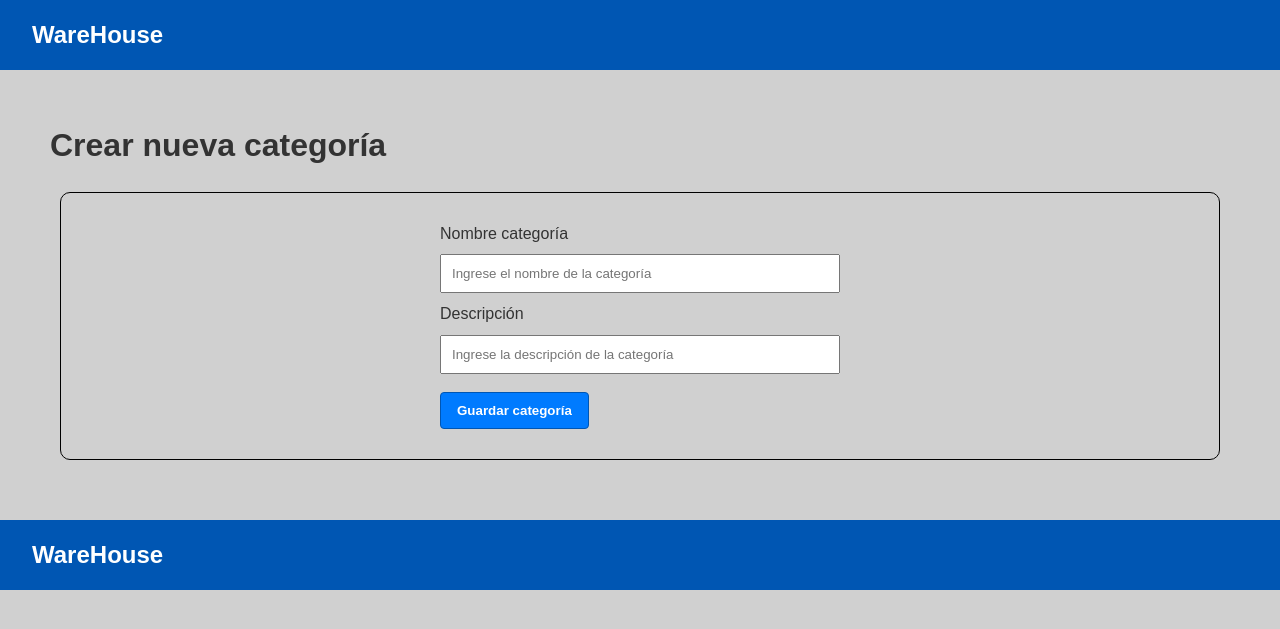
After one commit to donutee97/warehouse, a Django app: page /categorias/crear/ in a window 1280 px wide. The commit adds this page. Shown: the top 629 px of the page. Run offline with Django 5.2, Linux system fonts and the light colour scheme.

Commit message:
Actualizaciónes a app categorias

```diff
--- /dev/null
+++ b/apps/categorias/templates/categorias/crear.html
@@ -0,0 +1,22 @@
+{% extends "base.html" %}
+
+{% block title %} Crear formulario {% endblock  %}
+
+{% block content %}
+    <div class='encabezado-body'>
+        <h1> Crear nueva categoría </h1>
+    </div>
+
+    <div class="contenedor-body">
+        <form action="{% url "categorias:crear" %}" method='POST'>
+            {% csrf_token %}
+            <label for="nombre">Nombre categoría</label>
+            <input type="text" name="nombre" id="nombre" placeholder="Ingrese el nombre de la categoría" >
+
+            <label for="descripcion">Descripción</label>
+            <input type="text" name="descripcion" id="descripcion" placeholder="Ingrese la descripción de la categoría" >
+
+            <button class="boton" type="submit">Guardar categoría</button>
+        </form>
+    </div>
+{% endblock  %}
--- a/apps/categorias/urls.py
+++ b/apps/categorias/urls.py
@@ -4,5 +4,7 @@ from . import views
 app_name= 'categorias'
 
 urlpatterns = [
-    path('', views.lista_categorias, name='lista_categorias')
+    path('', views.lista_categorias, name='lista_categorias'),
+    path('<int:pk>', views.detalle, name='detalle'),
+    path('crear/', views.crear, name='crear'),
 ]
--- a/apps/categorias/views.py
+++ b/apps/categorias/views.py
@@ -1,7 +1,20 @@
-from django.shortcuts import render
+from django.shortcuts import get_object_or_404, render, redirect
 from .models import Categorias
 
 def lista_categorias(request):
     categoria = Categorias.objects.order_by('nombre')
+    return render(request, 'categorias/lista_categorias.html', {'categorias': categoria})
 
-    return render(request, 'categorias/lista_categorias.html', {'categorias': categoria})
+def detalle(request, pk):
+    categoria = get_object_or_404(Categorias, pk=pk)
+    return render(request, 'categorias/detalle.html', {'categoria': categoria})
+
+
+def crear(request):
+    if request.method == 'POST':
+        Categorias.objects.create(
+            nombre= request.POST.get('nombre'),
+            descripcion= request.POST.get('descripcion'),
+        )
+        return redirect('categorias:lista_categorias')
+    return render(request, 'categorias/crear.html')
--- a/static/css/styles.css
+++ b/static/css/styles.css
@@ -36,6 +36,7 @@ table {
 a {
   color: #fff;
 }
+
 /* Estilos básicos para el header */
 .header {
   display: flex;
@@ -129,4 +130,25 @@ a {
     color: #fff !important;
     font-weight: bold;
     text-decoration: none;
+    cursor: pointer;
 }
+
+.contenedor-body form {
+    width: 100%;
+    max-width: 400px;
+    margin: 0 auto;
+    text-align: left;
+}
+
+.contenedor-body form label {
+    display: block;
+    margin: 8px 0;
+    text-align: left;
+}
+
+.contenedor-body form input {
+    display: block;
+    width: 100%;
+    margin: 8px 0;
+    padding: 10px;
+}
```
Also changed, not shown: apps/categorias/templates/categorias/detalle.html (added, +14 -0 lines), apps/proveedores/urls.py (line endings or trailing spaces). Lines whose indentation alone changed are shown as unchanged.
